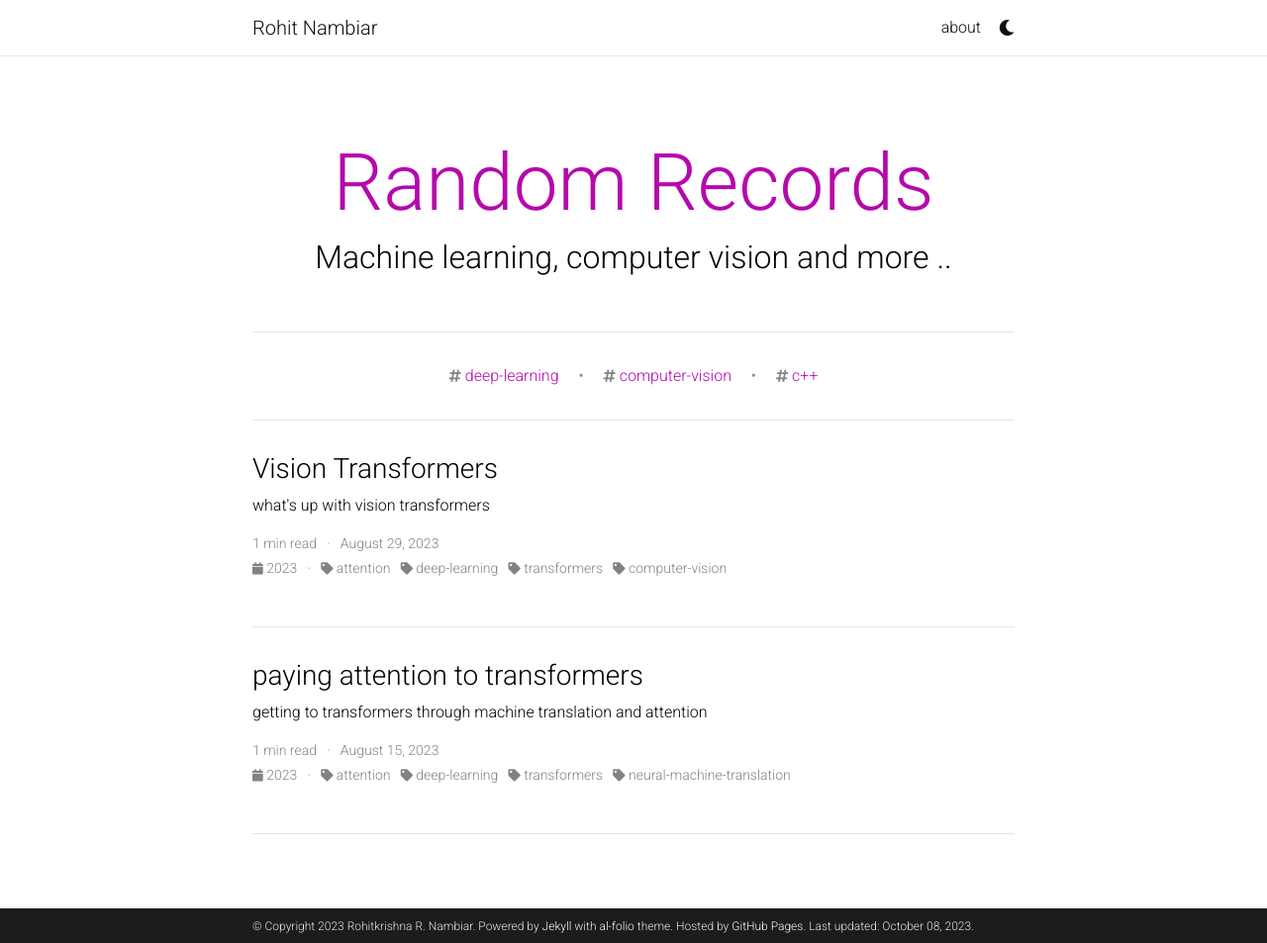
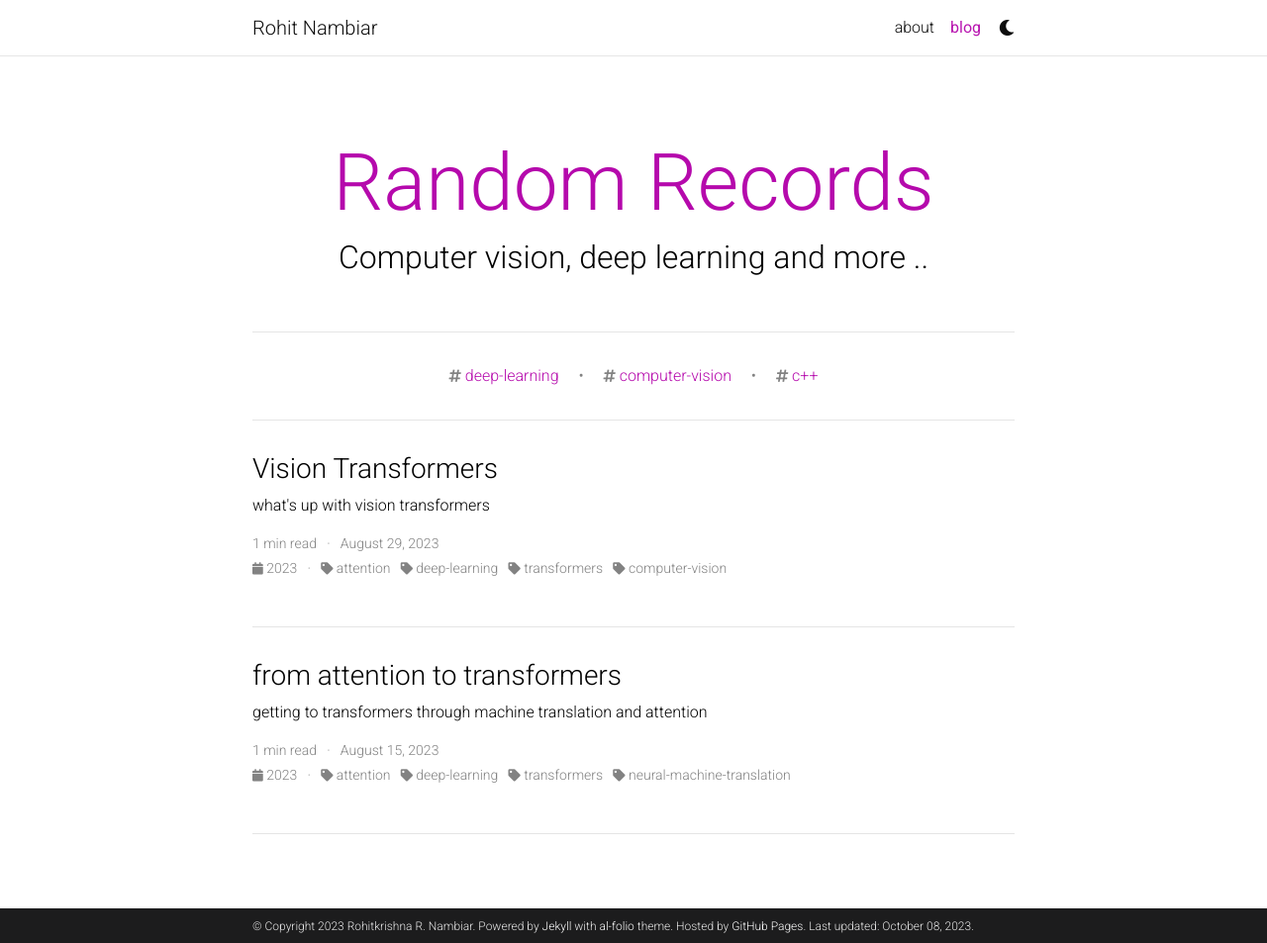
Before and after one commit to rknambiar/rknambiar.github.io, a Jekyll site: the page built from blog/index.html, in a window 1280 px wide and 953 px high. Shown: the whole window at 99% size. Built offline with Jekyll 4.4.1, drawn with Linux system fonts in a browser that asks for light colours; full-size pictures stand in for the smaller copies a plugin makes; the list of posts is cut into pages by our own code; comment, search, counter and statistics services are not loaded; a style sheet for code colours, icons or effects is not loaded.

Commit message:
Add self attention to blog 1

```diff
--- a/_config.yml
+++ b/_config.yml
@@ -8,11 +8,11 @@
 last_name: Nambiar
 email: rohitkrishna517@gmail.com
 description: > # the ">" symbol means to ignore newlines until "footer_text:"
-  A simple, whitespace theme for academics. Based on [*folio](https://github.com/bogoli/-folio) design.
+  My personal website.
 footer_text: >
   Powered by <a href="https://jekyllrb.com/" target="_blank">Jekyll</a> with <a href="https://github.com/alshedivat/al-folio">al-folio</a> theme.
   Hosted by <a href="https://pages.github.com/" target="_blank">GitHub Pages</a>.
-keywords: jekyll, jekyll-theme, academic-website, portfolio-website  # add your own keywords or leave empty
+keywords: rohitkrishna, computer-vision, machine-learning, deep-learning  # add your own keywords or leave empty
 
 lang: en # the language of your site (for example: en, fr, cn, ru, etc.)
 icon: icon.jpg  # the emoji used as the favicon (alternatively, provide image name in /assets/img/)
@@ -121,8 +121,8 @@
 # -----------------------------------------------------------------------------
 
 blog_name: Random Records # blog_name will be displayed in your blog page
-blog_nav_title: # your blog must have a title for it to be displayed in the nav bar
-blog_description: Machine learning, computer vision and more ..
+blog_nav_title: blog # your blog must have a title for it to be displayed in the nav bar
+blog_description: Computer vision, deep learning and more ..
 permalink: /blog/:year/:title/
 
 # Pagination
@@ -137,7 +137,7 @@
 # Follow instructions on https://giscus.app/ to setup for your repo to fill out
 # the information below.
 giscus:
-  repo: alshedivat/al-folio      # <your-github-user-name>/<your-github-repo-name>
+  repo: rknambiar/rknambiar.github.io      # <your-github-user-name>/<your-github-repo-name>
   repo_id: MDEwOlJlcG9zaXRvcnk2MDAyNDM2NQ==
   category: Comments             # name of the category under which discussions will be created
   category_id: DIC_kwDOA5PmLc4CTBt6
```
Also changed, not shown: _posts/2023-08-15-attention.md (+43 -3 lines), assets/bibliography/2023-08-15-attention.blog.bib (+17 -0 lines), assets/img/blog/b1-self-attention-1.png (added), assets/img/blog/b1-self-attention-2.png (added).
